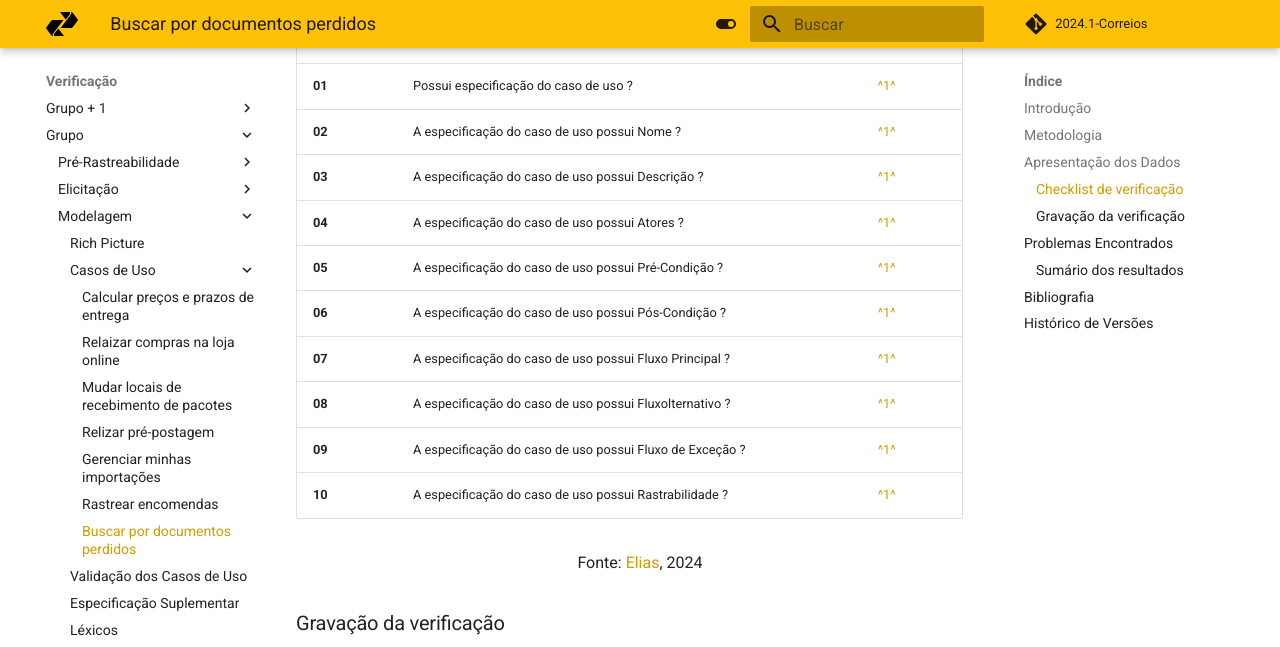
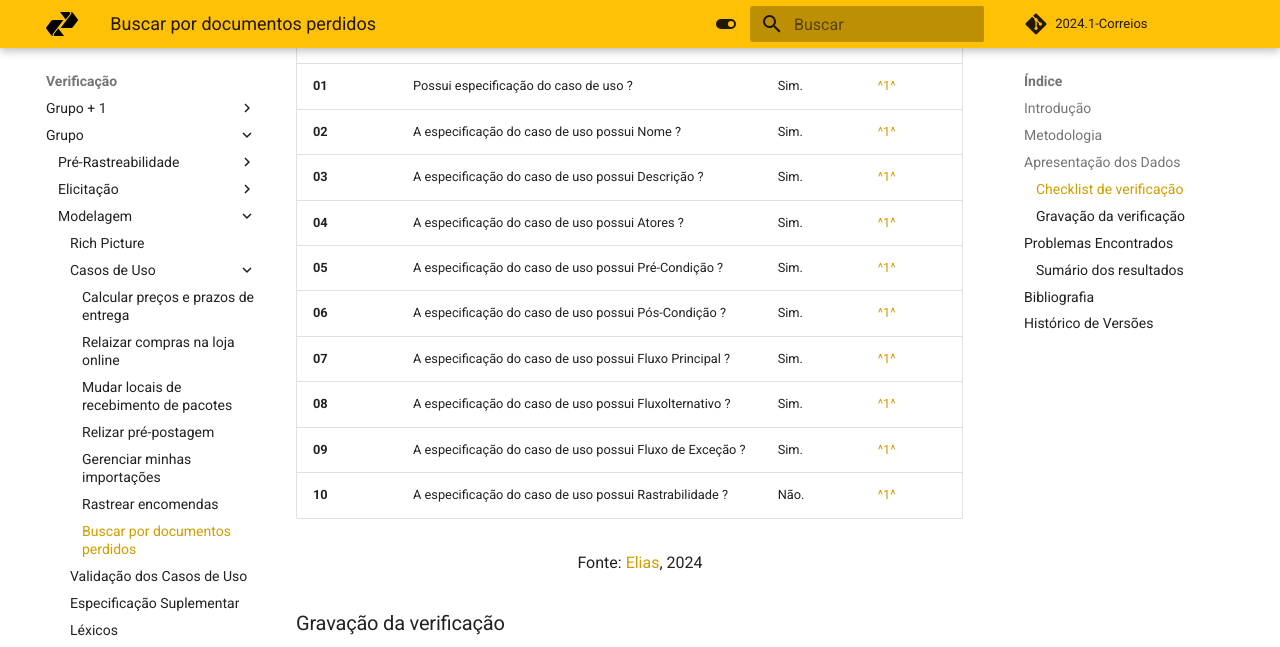
Before and after one commit to Requisitos-de-Software/2024.1-Serasa, an MkDocs documentation site: the page built from docs/verificacao/grupo/modelagem/casos_de_uso/Busca_por_documentos.md, in a window 1280 px wide and 1400 px high, scrolled down 1721 px. Shown: the top 647 px of the window. Built offline with MkDocs 1.6.1 and Material for MkDocs 9.7.7, drawn with Linux system fonts in a browser that asks for light colours; comment, search, counter and statistics services are not loaded; some of the changed text lies outside the part shown.

Commit message:
add verification use case 07

```diff
--- a/docs/verificacao/grupo/modelagem/casos_de_uso/Busca_por_documentos.md
+++ b/docs/verificacao/grupo/modelagem/casos_de_uso/Busca_por_documentos.md
@@ -35,16 +35,16 @@ Aqui será apresentado os resultados do checklist e logo após as observações
 
 |ID|Descrição|Avaliação|Referência|
 | --- | -------- | --------- | ----------- |
-|**01**|Possui especificação do caso de uso ? | | <a id="anchor_1" href="#REF1">^1^</a> |
-|**02**|A especificação do caso de uso possui Nome ? | | <a id="anchor_1" href="#REF1">^1^</a> |
-|**03**|A especificação do caso de uso possui Descrição ? | | <a id="anchor_1" href="#REF1">^1^</a> |
-|**04**|A especificação do caso de uso possui Atores ? | | <a id="anchor_1" href="#REF1">^1^</a> |
-|**05**|A especificação do caso de uso possui Pré-Condição ? | | <a id="anchor_1" href="#REF1">^1^</a> |
-|**06**|A especificação do caso de uso possui Pós-Condição ? | | <a id="anchor_1" href="#REF1">^1^</a> |
-|**07**|A especificação do caso de uso possui Fluxo Principal ? | | <a id="anchor_1" href="#REF1">^1^</a> |
-|**08**|A especificação do caso de uso possui Fluxolternativo ? | | <a id="anchor_1" href="#REF1">^1^</a> |
-|**09**|A especificação do caso de uso possui Fluxo de Exceção ? | | <a id="anchor_1" href="#REF1">^1^</a> |
-|**10**|A especificação do caso de uso possui Rastrabilidade ? | | <a id="anchor_1" href="#REF1">^1^</a> |
+|**01**|Possui especificação do caso de uso ? | Sim. | <a id="anchor_1" href="#REF1">^1^</a> |
+|**02**|A especificação do caso de uso possui Nome ? | Sim. | <a id="anchor_1" href="#REF1">^1^</a> |
+|**03**|A especificação do caso de uso possui Descrição ? | Sim. | <a id="anchor_1" href="#REF1">^1^</a> |
+|**04**|A especificação do caso de uso possui Atores ? | Sim. | <a id="anchor_1" href="#REF1">^1^</a> |
+|**05**|A especificação do caso de uso possui Pré-Condição ? | Sim. | <a id="anchor_1" href="#REF1">^1^</a> |
+|**06**|A especificação do caso de uso possui Pós-Condição ? | Sim. | <a id="anchor_1" href="#REF1">^1^</a> |
+|**07**|A especificação do caso de uso possui Fluxo Principal ? | Sim. | <a id="anchor_1" href="#REF1">^1^</a> |
+|**08**|A especificação do caso de uso possui Fluxolternativo ? | Sim. | <a id="anchor_1" href="#REF1">^1^</a> |
+|**09**|A especificação do caso de uso possui Fluxo de Exceção ? | Sim. | <a id="anchor_1" href="#REF1">^1^</a> |
+|**10**|A especificação do caso de uso possui Rastrabilidade ? | Não. | <a id="anchor_1" href="#REF1">^1^</a> |
 
 <font size="3"><p style="text-align: center">Fonte: [Elias][EliasGH], 2024</p></font>
 
@@ -53,11 +53,11 @@ Aqui será apresentado os resultados do checklist e logo após as observações
 <!-- para o iframe do vídeo, bote width = 560 e height = 315 -->
 
 <div style="text-align: center;">
-    <iframe width="560" height="315" src="https://www.youtube.com/embed" title="Apresentação 7 Interação Humano Computador 2024.1 - Grupo 3" frameborder="0" allow="accelerometer; autoplay; clipboard-write; encrypted-media; gyroscope; picture-in-picture; web-share" referrerpolicy="strict-origin-when-cross-origin" allowfullscreen></iframe>
+    <iframe width="560" height="315" src="https://www.youtube.com/embed/Ceg5gZu1chg" title="Apresentação 7 Interação Humano Computador 2024.1 - Grupo 3" frameborder="0" allow="accelerometer; autoplay; clipboard-write; encrypted-media; gyroscope; picture-in-picture; web-share" referrerpolicy="strict-origin-when-cross-origin" allowfullscreen></iframe>
 </div>
 
 <p style="text-align: center">
-    <a href="link"> Link para o vídeo </a>
+    <a href="https://youtu.be/Ceg5gZu1chg"> Link para o vídeo </a>
 </p>
 
 
@@ -65,9 +65,9 @@ Aqui será apresentado os resultados do checklist e logo após as observações
 
 Aqui será apresentado todos os problemas identificados durante o processo de verificação do artefato [Caso de Uso](https://requisitos-de-software.github.io/2024.1-Correios/modelagem/casos_de_uso/#7-buscar-por-documentos-perdidos).
 
-- ID xx: Descrição
-    - Avaliação:
-    - Comentário:
+- ID 10: A especificação do caso de uso possui Rastrabilidade ?
+    - Avaliação: Não.
+    - Comentário: Não há rastreabilidade no artefato analisado.
 
 ### Sumário dos resultados
 
```
